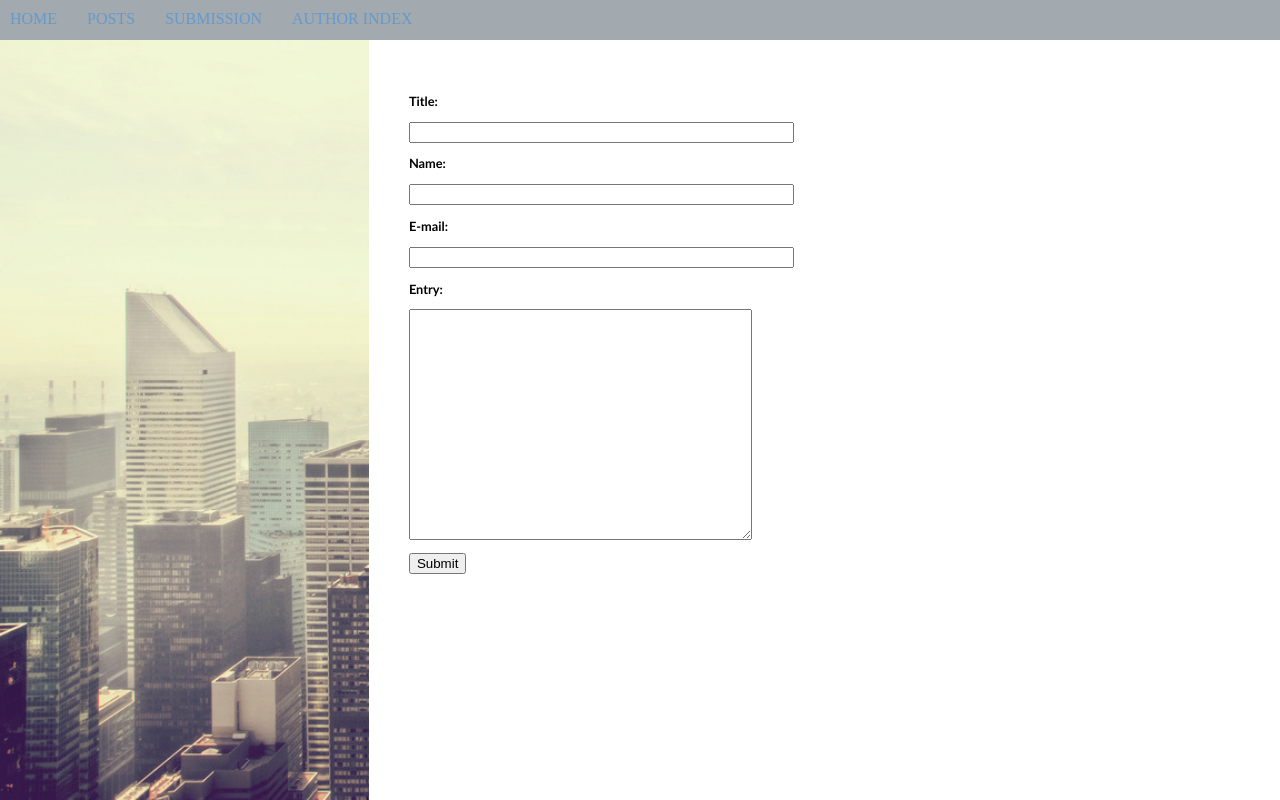
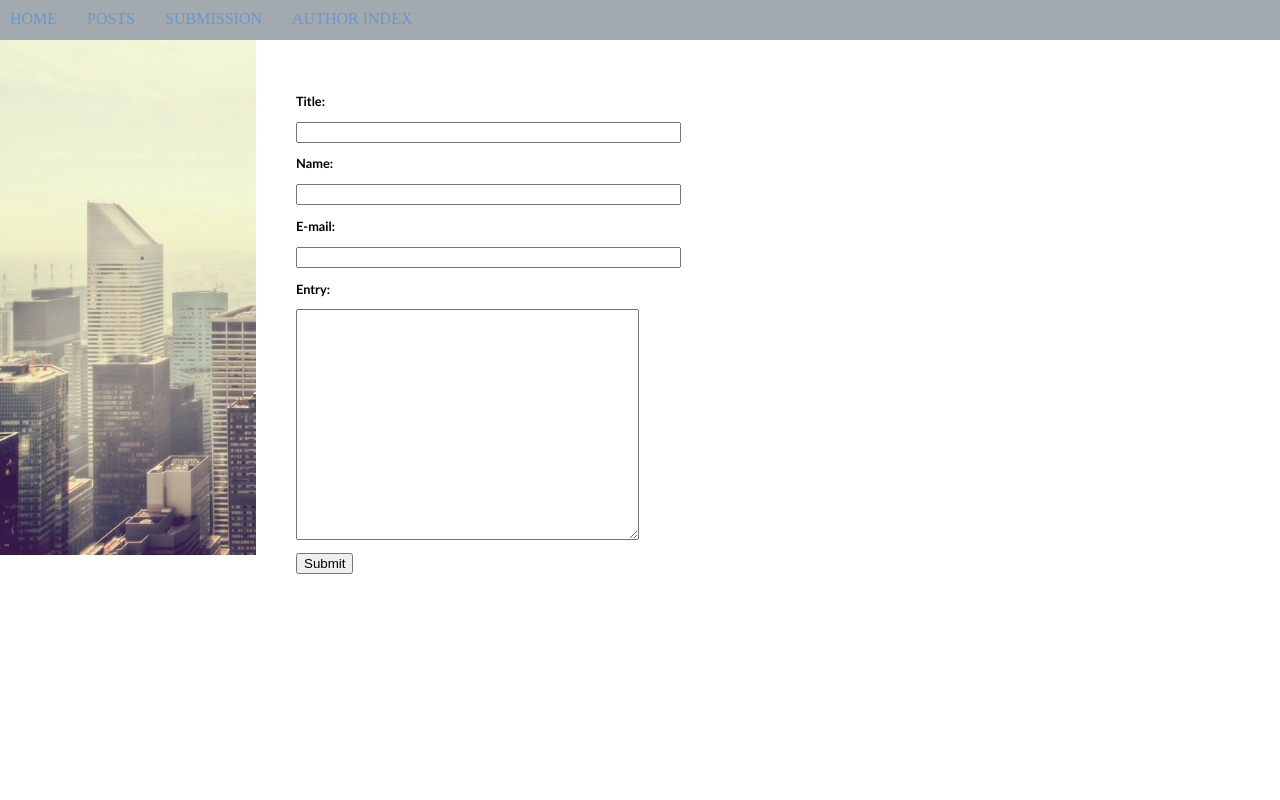
Before and after one commit to kathyxchen/prelim-website, a PHP site: page /submit/index.php in a window 1280 px wide. Run offline with PHP 8.4, Linux system fonts and the light colour scheme.

Commit message:
Allow for window size change

```diff
--- a/authind/style.css
+++ b/authind/style.css
@@ -28,10 +28,12 @@ ul {
 
 #side {
   float: left;
+  width: 20%;
 }
 
 #sidebar {
   height: 100%;
+  width: 100%;
 }
 
 #buffer {
@@ -39,7 +41,9 @@ ul {
 }
 
 #container {
-  position: relative;
+  position: absolute;
+  width: 100%;
+  height: auto;
 }
 
 #authindex {
--- a/submit/index.php
+++ b/submit/index.php
@@ -18,6 +18,8 @@
             }
       ?>
     </div>
+
+    <div id="container">
     <div id="side">
         <img src="../cropped.jpg" id="sidebar" />
     </div>
@@ -114,5 +116,6 @@
         <input type="submit" name="submit" value="Submit" />
     </form>
     </div>
+    </div>
 </body>
 </html>
--- a/submit/style.css
+++ b/submit/style.css
@@ -1,9 +1,17 @@
+#container {
+  position: absolute;
+  height: auto;
+  width: 100%;
+}
+
 #side {
   float: left;
+  width: 20%;
 }
 
 #sidebar {
   height: 100%;
+  width: 100%;
 }
 
 #buffer {
```
